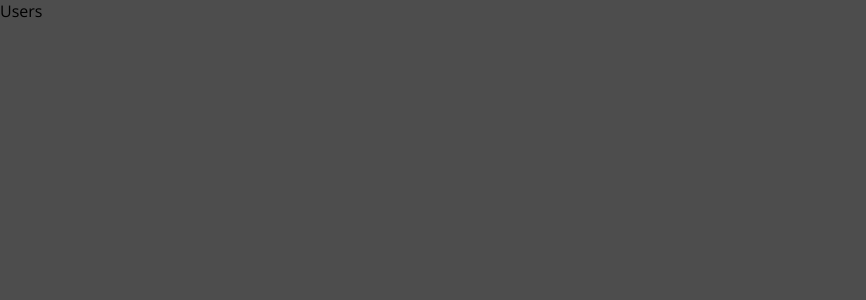
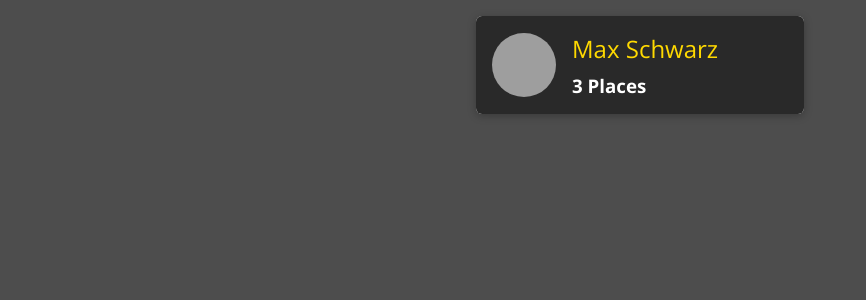
Before and after one commit to calvinvadivelu/places, a React (Create React App) app in the folder frontend/: page / in a window 1280 px wide. Shown: the top 300 px of the page, without its empty margins (0-866 px from the left). Built offline with nearby package versions, Linux system fonts and the light colour scheme; grey boxes are pictures that could not be loaded.

Commit message:
attaching useritems to populate userlist

```diff
--- /dev/null
+++ b/frontend/src/user/components/UserItem/UserItem.css
@@ -0,0 +1,49 @@
+.user-item {
+  margin: 1rem;
+  width: calc(45% - 2rem);
+  min-width: 17.5rem;
+}
+
+.user-item a {
+  display: flex;
+  align-items: center;
+  width: 100%;
+  height: 100%;
+  text-decoration: none;
+  padding: 1rem;
+  color: white;
+  background: #292929;
+}
+
+.user-item a:hover,
+.user-item a:active {
+  background: #ffd900;
+}
+
+.user-item__content {
+  padding: 0;
+}
+
+.user-item__image {
+  width: 4rem;
+  height: 4rem;
+  margin-right: 1rem;
+}
+
+.user-item__info h2 {
+  font-size: 1.5rem;
+  margin: 0 0 0.5rem 0;
+  font-weight: normal;
+  color: #ffd900;
+}
+
+.user-item:hover h2,
+.user-item:active h2,
+.user-item:hover h3,
+.user-item:active h3 {
+  color: #292929;
+}
+
+.user-item__info h3 {
+  margin: 0;
+}
--- a/frontend/src/user/components/UserItem/UserItem.js
+++ b/frontend/src/user/components/UserItem/UserItem.js
@@ -1,10 +1,26 @@
 import React from 'react';
-import './UserItem.scss';
-const UserItem = () => {
+import { Link } from 'react-router-dom';
+import Avatar from '../../../shared/components/UIElements/Avatar'
+import Card from '../../../shared/components/UIElements/Card';
+import './UserItem.css';
+const UserItem = props => {
+    console.log('props.image :', props.image);
     return (
-        <div>
-
-        </div>
+        <li className='user-item'>
+            <Card className="user-item__content">
+                <Link to={`/${props.id}/places`}>
+                <div className="user-item__image">
+                    <Avatar image={props.image} alt={props.name} />
+                </div>
+                <div className="user-item__info">
+                    <h2>{props.name}</h2>
+                    <h3>
+                        {props.placeCount} {props.placeCount === 1 ? 'Place' : 'Places'}
+                    </h3>
+                </div>
+                </Link>
+            </Card>
+        </li>
     );
 };
 
--- /dev/null
+++ b/frontend/src/user/components/UsersList/UsersList.css
@@ -0,0 +1,10 @@
+.users-list {
+  list-style: none;
+  margin: 0 auto;
+  padding: 0;
+  width: 90%;
+  max-width: 50rem;
+  display: flex;
+  justify-content: center;
+  flex-wrap: wrap;
+}
--- a/frontend/src/user/components/UsersList/UsersList.js
+++ b/frontend/src/user/components/UsersList/UsersList.js
@@ -1,6 +1,6 @@
-import React from './node_modules/react';
+import React from 'react';
 
-import './UsersList.scss'
+import './UsersList.css';
 import UserItem from '../UserItem/UserItem';
 
 const UsersList = props => {
@@ -13,9 +13,9 @@
     }
 
     return (
-        <ul>
-            {props.items.map(item =>
-                <UserItem key={user.id} id={user.id} name={user.name} placeCount = {user.places} />
+        <ul className='users-list'>
+            {props.items.map(user =>
+                <UserItem key={user.id} id={user.id} name={user.name} image={user.image} placeCount = {user.places} />
             )}
         </ul>
     )
--- a/frontend/src/user/pages/Users.js
+++ b/frontend/src/user/pages/Users.js
@@ -1,9 +1,18 @@
 import React from 'react';
-
+import UserList from  '../components/UsersList/UsersList'
 const Users = () => {
+    const USERS = [
+        {
+            id: 'u1',
+            name: 'Max Schwarz',
+            image:
+              'https://images.pexels.com/photos/839011/pexels-photo-839011.jpeg?auto=compress&cs=tinysrgb&dpr=2&h=750&w=1260',
+            places: 3
+        }
+    ];
     return (
         <div>
-            Users
+            <UserList items={USERS}/>
         </div>
     );
 };
```
